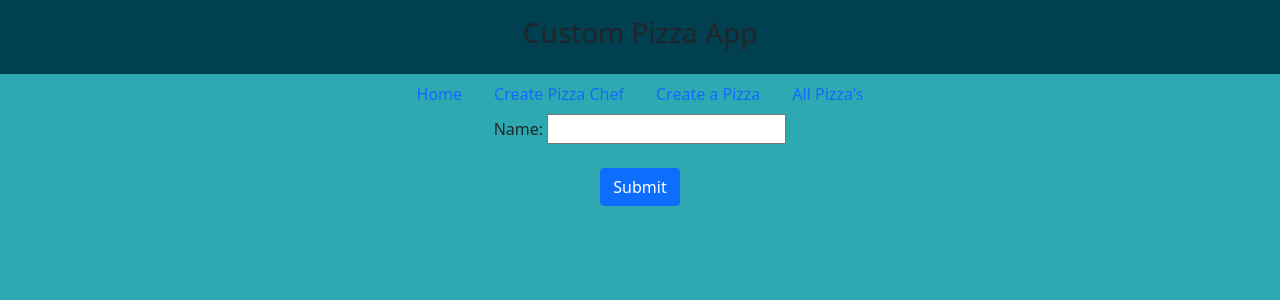
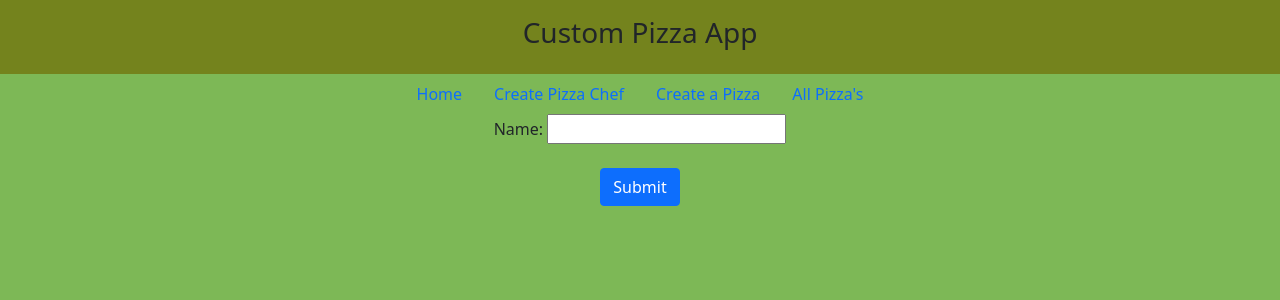
Before and after one commit to erhnaks/Phyton_flask_app_Pipeline, a Flask app: page /createchef in a window 1280 px wide. Shown: the top 300 px of the page. Run offline with Flask 2, Linux system fonts and the light colour scheme.

Commit message:
QP-6 # fixed bugs with html

```diff
--- a/application/forms.py
+++ b/application/forms.py
@@ -10,7 +10,7 @@ class Createform(FlaskForm):
     def validate_name(self, name):
         name = Chef.query.filter_by(name=name.data).first()
         if name:
-            raise ValidationError ('Ooopps, This fantasy chef does exist, Please choose another fancy Chef name')
+            raise ValidationError ('This name is taken')
 
 class Updateform(FlaskForm):
     name = StringField('Chef Name:', validators=[DataRequired(), Length(min=2, max=50)])
@@ -19,7 +19,7 @@ class Updateform(FlaskForm):
     def validate_name(self, name):
         name_update_chef = Chef.query.filter_by(name=name.data).first()
         if name_update_chef:
-            raise ValidationError ('Ooopps, This fantasy Chef name does exist, Please choose another fancy Chef name')
+            raise ValidationError ('Username exist')
 
 class Pizzaform(FlaskForm):
 
@@ -51,4 +51,4 @@ class Pizzaform(FlaskForm):
     def validate_name(self, name):
         name_pizza = Pizza.query.filter_by(name=name.data).first()
         if name_pizza:
-            raise ValidationError ('Ooopps, This fantasy Chef name does exist, Please choose another fancy Chef name')
+            raise ValidationError ('This name is taken')
--- a/application/templates/base.html
+++ b/application/templates/base.html
@@ -1,8 +1,8 @@
 <!DOCTYPE html>
 <html>
-    <body style="background-color: rgb(46, 168, 177)">
+    <body style="background-color: rgb(125, 184, 86)">
         <div
-        class="w-auto p-3" style="background-color: rgb(0,64,80);">
+        class="w-auto p-3" style="background-color: rgb(116, 131, 29);">
         <center>
             <h3>Custom Pizza App</h3>
         </center>
```
Also changed, not shown: tests/test_app.py (+12 -2 lines), 1 other file.
